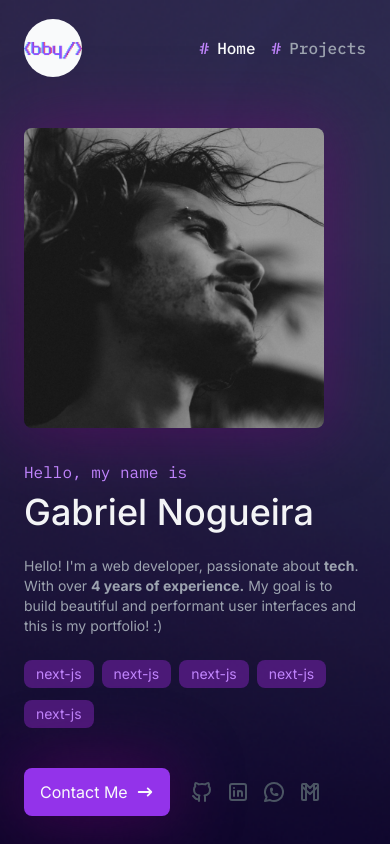
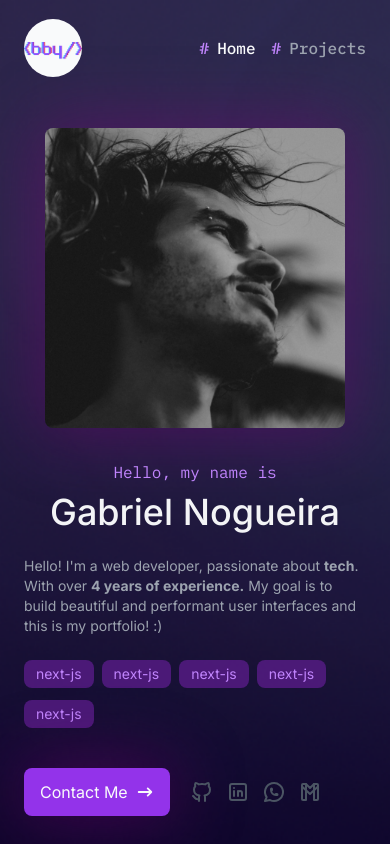
Before and after one commit to bbynog/portfolio, a Next.js app: page / in a window 390 px wide. Shown: the top 844 px of the page. Built offline with nearby package versions, Linux system fonts and the light colour scheme.

Commit message:
Profile pic and Header aligned to center when screen smaller than large

```diff
--- a/app/components/pages/home/HeroSection/index.tsx
+++ b/app/components/pages/home/HeroSection/index.tsx
@@ -34,10 +34,12 @@ export const HeroSection = () => {
     <section className='lg-pb-[110px] flex w-full flex-col justify-end bg-hero-image bg-cover bg-center bg-no-repeat py-32 pb-10 sm:pb-32 lg:h-[755px]'>
       <div className='container flex flex-col-reverse items-start justify-between lg:flex-row'>
         <div className='w-full lg:max-w-[530px]'>
-          <p className='pt-2 font-mono text-purple-400 lg:pt-0'>
-            Hello, my name is
-          </p>
-          <h2 className='pt-2 text-4xl font-medium'>Gabriel Nogueira</h2>
+          <div className='text-center lg:text-left'>
+            <p className='pt-2 font-mono text-purple-400 lg:pt-0'>
+              Hello, my name is
+            </p>
+            <h2 className='pt-2 text-4xl font-medium'>Gabriel Nogueira</h2>
+          </div>
 
           <p className='py-6 text-sm text-gray-400 sm:text-base'>
             Hello! I'm a web developer, passionate about <b>tech</b>. With over{' '}
@@ -74,7 +76,7 @@ export const HeroSection = () => {
           height={404}
           src={'/images/profile-pic.jpeg'}
           alt='Gabriel Nogueira Profile Picture'
-          className='shadow-regular mb-6 h-[300px] w-[300px] rounded-lg object-cover lg:mb-0 lg:h-[404px] lg:w-[420px]'
+          className='shadow-regular mb-6 h-[300px] w-[300px] self-center rounded-lg object-cover lg:mb-0 lg:h-[404px] lg:w-[420px]'
         />
       </div>
     </section>
```
